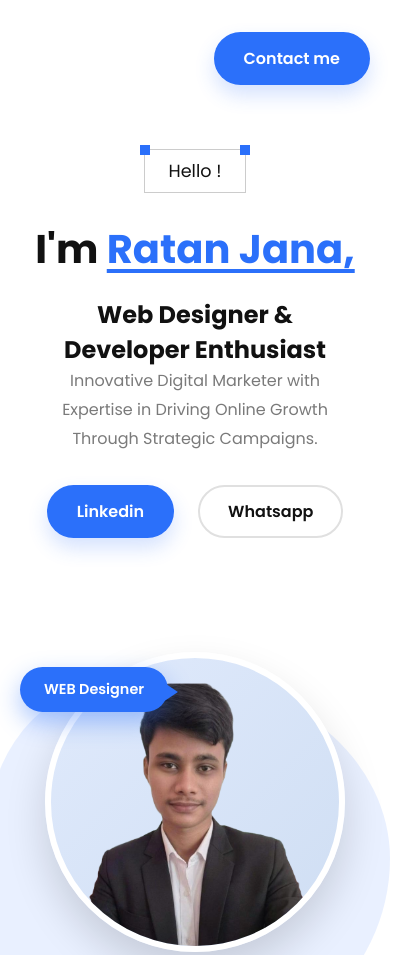
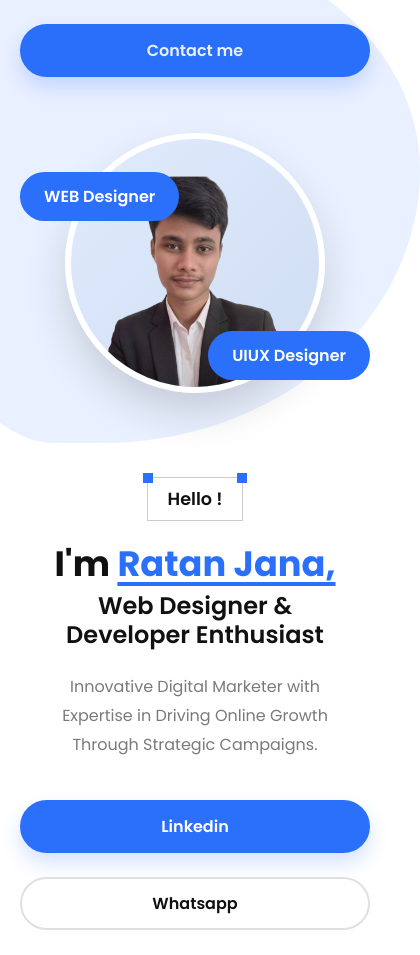
Before and after one commit to Ratan697/Portfolio-Website, a plain HTML site: page index.html in a window 390 px wide. Shown: the top 955 px of the page, 420 px wide, since content can reach past the window. Drawn offline with Linux system fonts and the light colour scheme.

Commit message:
style.css

```diff
--- a/style.css
+++ b/style.css
@@ -1,6 +1,7 @@
 /* --- VARIABLES & RESET --- */
 :root {
-    --color-primary: #2b70fa; /* Vibrant Blue */
+    --color-primary: #2b70fa;
+    --color-primary-dark: #1a56d1; /* For active/click state */
     --color-dark: #111111;
     --color-gray: #7a7a7a;
     --color-light: #ffffff;
@@ -18,19 +19,6 @@ body {
     position: relative;
 }
 
-/* --- BACKGROUND SVG --- */
-.bg-pattern {
-    position: absolute;
-    top: 0;
-    left: 0;
-    width: 100%;
-    height: 100vh;
-    z-index: -1;
-    opacity: 0.05;
-    pointer-events: none;
-}
-
-/* --- LAYOUT UTILITIES --- */
 .container {
     max-width: var(--container-width);
     margin: 0 auto;
@@ -44,7 +32,6 @@ body {
     justify-content: space-between;
     align-items: center;
 }
-
 
 .nav__list {
     display: flex;
@@ -63,7 +50,7 @@ body {
     color: var(--color-primary);
 }
 
-/* --- BUTTONS --- */
+/* --- BUTTONS (Corrected with Hover & Active states) --- */
 .btn {
     padding: 12px 28px;
     border-radius: 100px;
@@ -71,8 +58,9 @@ body {
     text-decoration: none;
     cursor: pointer;
     border: 2px solid transparent;
-    transition: all 0.3s ease;
+    transition: all 0.2s ease; /* Faster transition for better feel */
     display: inline-block;
+    outline: none;
 }
 
 .btn--primary {
@@ -87,8 +75,24 @@ body {
     border-color: #e0e0e0;
 }
 
-.btn--primary:hover { transform: translateY(-3px); box-shadow: 0 15px 25px rgba(43, 112, 250, 0.3); }
-.btn--outline:hover { border-color: var(--color-dark); background-color: #f9f9f9; }
+/* Hover States */
+.btn--primary:hover {
+    transform: translateY(-3px);
+    background: var(--color-primary-dark);
+    box-shadow: 0 15px 25px rgba(43, 112, 250, 0.3);
+}
+
+.btn--outline:hover {
+    border-color: var(--color-primary);
+    color: var(--color-primary);
+    background-color: rgba(43, 112, 250, 0.05);
+}
+
+/* Active (Click) States - Adds the "Button Press" effect */
+.btn:active {
+    transform: translateY(1px) scale(0.98);
+    box-shadow: 0 5px 10px rgba(0, 0, 0, 0.1);
+}
 
 /* --- HERO SECTION --- */
 .hero {
@@ -97,22 +101,19 @@ body {
     align-items: center;
     min-height: 80vh;
     gap: 2rem;
-    position: relative;
-}
-
-/* --- LEFT SIDE (TEXT) --- */
-.hero__content {
-    padding-right: 2rem;
+    padding: 2rem 0;
 }
 
 .badge-box {
     display: inline-block;
-    padding: 8px 24px;
-    font-size: 1.1rem;
+    padding: 10px 30px;
+    font-size: 1.4rem;
+    font-weight: 600;
     color: var(--color-dark);
     border: 1px solid #ccc;
     position: relative;
     margin-bottom: 2rem;
+    opacity: 0;
 }
 
 .badge-box::before, .badge-box::after {
@@ -128,6 +129,13 @@ body {
 
 .hero__title {
     font-size: clamp(2.5rem, 5vw, 3.8rem);
+    line-height: 1.1;
+    margin-bottom: 0.5rem;
+}
+
+.hero__subtitle {
+    font-size: clamp(1.8rem, 3vw, 2.5rem);
+    font-weight: 600;
     line-height: 1.2;
     margin-bottom: 1.5rem;
 }
@@ -152,74 +160,44 @@ body {
     gap: 1.5rem;
 }
 
-/* --- RIGHT SIDE (VISUAL) --- */
+/* --- VISUALS --- */
 .hero__visual {
     position: relative;
     display: flex;
     justify-content: center;
-    align-items: center;
-    height: 100%;
-    /* Ensures tags are visible */
-    z-index: 1;
 }
 
-/* 1. THE CIRCULAR FRAME (New Code) */
 .hero__img-wrapper {
-    /* Circle Size */
     width: 380px;
     height: 380px;
-
-    /* Perfect Circle */
     border-radius: 50%;
-
-    /* Background Gradient inside the circle */
     background: linear-gradient(135deg, #e0eafc 0%, #cfdef3 100%);
-
-    /* Clip the image */
     overflow: hidden;
-
-    /* White Border & Shadow */
     border: 6px solid white;
     box-shadow: 0 20px 40px rgba(0,0,0,0.15);
-
-    position: relative;
-    z-index: 2; /* Sits above the blob */
+    z-index: 2;
 }
 
-/* 2. THE IMAGE INSIDE (New Code) */
-/* 2. THE IMAGE INSIDE (Updated for tight zoom) */
 .hero__img {
     width: 100%;
     height: 100%;
-
-    /* 'cover' ensures the image fills the circle without squishing */
     object-fit: cover;
-
-    /* Align to the bottom first */
     object-position: center bottom;
-
-    /* --- KEY CHANGES HERE --- */
-    /* scale(1.6): Zooms in significantly (60% bigger) */
-    /* translateY(70px): Pushes the image DOWN to hide hands at the bottom */
-    /* Adjust these two numbers to fit your specific photo perfectly */
     transform: scale(1.6) translateY(70px);
 }
 
-/* 3. BACKGROUND BLOB (Moved behind circle) */
 .blob {
     position: absolute;
     width: 500px;
     height: 500px;
     background: var(--color-primary);
-    border-radius: 40% 60% 70% 30% / 40% 50% 60% 50%; /* Organic shape */
-
-    z-index: 0; /* Behind everything */
+    border-radius: 40% 60% 70% 30% / 40% 50% 60% 50%;
+    z-index: 0;
     right: -50px;
     bottom: -50px;
-    opacity: 0.1; /* Faded background effect */
+    opacity: 0.1;
 }
 
-/* FLOATING TAGS */
 .float-tag {
     position: absolute;
     background: var(--color-primary);
@@ -227,60 +205,81 @@ body {
     padding: 12px 24px;
     border-radius: 50px;
     font-weight: 600;
-    font-size: 0.9rem;
-    box-shadow: 0 10px 25px rgba(43, 112, 250, 0.4);
-    z-index: 3; /* Top layer */
+    z-index: 3;
 }
 
-.tag-web {
-    top: 20%;
-    left: -30px; /* Shifted left to clear the circle */
+.tag-web { top: 20%; left: -30px; }
+.tag-ui { bottom: 0; right: -30px; }
+
+/* --- ANIMATIONS SECTION --- */
+
+@keyframes slideFromRight {
+    from { transform: translateX(100px); opacity: 0; }
+    to { transform: translateX(0); opacity: 1; }
 }
 
-.tag-web::before {
-    content: '';
-    position: absolute;
-    top: 15px;
-    right: -10px; /* Triangle pointing to the circle */
-    border-top: 10px solid transparent;
-    border-bottom: 10px solid transparent;
-    border-left: 15px solid var(--color-primary);
+@keyframes slideFromLeft {
+    from { transform: translateX(-100px); opacity: 0; }
+    to { transform: translateX(0); opacity: 1; }
 }
 
-.tag-ui {
-    bottom: 0;
-    right: -30px;
+@keyframes slideFromBottom {
+    from { transform: translateY(60px); opacity: 0; }
+    to { transform: translateY(0); opacity: 1; }
 }
 
-/* --- MOBILE RESPONSIVE --- */
-@media (max-width: 968px) {
-    .hero {
-        grid-template-columns: 1fr;
-        text-align: center;
-        gap: 4rem;
-        padding-top: 2rem;
-    }
+/* Applying the Animations */
 
+.badge-box { animation: slideFromLeft 0.8s ease-out forwards; }
+.hero__visual { animation: slideFromRight 1s ease-out forwards; }
+.hero__title { animation: slideFromLeft 1s ease-out forwards; }
+.hero__subtitle, .hero__description { animation: slideFromBottom 1.2s ease-out forwards; }
+
+/* Contact button - One time entrance from right */
+.btn--contact {
+    opacity: 0;
+    animation: slideFromRight 1s ease-out forwards;
+    animation-delay: 0.5s;
+}
+
+/* Nav Links Staggered Rise */
+.nav__list li {
+    opacity: 0;
+    animation: slideFromBottom 0.6s ease-out forwards;
+}
+.nav__list li:nth-child(1) { animation-delay: 0.1s; }
+.nav__list li:nth-child(2) { animation-delay: 0.2s; }
+.nav__list li:nth-child(3) { animation-delay: 0.3s; }
+.nav__list li:nth-child(4) { animation-delay: 0.4s; }
+
+/* Action Buttons Rise */
+.hero__actions .btn {
+    opacity: 0;
+    animation: slideFromBottom 0.5s ease-out forwards;
+}
+.hero__actions .btn:nth-child(1) { animation-delay: 0.6s; }
+.hero__actions .btn:nth-child(2) { animation-delay: 0.7s; }
+
+/* --- RESPONSIVE MEDIA QUERIES --- */
+
+@media screen and (max-width: 968px) {
+    .hero { grid-template-columns: 1fr; text-align: center; gap: 4rem; }
+    .hero__content { order: 2; }
+    .hero__visual { order: 1; margin-bottom: 20px; }
     .nav__list { display: none; }
+    .hero__description { margin: 0 auto 2.5rem; }
+    .hero__actions { justify-content: center; }
+    .hero__img-wrapper { width: 320px; height: 320px; }
+}
 
-    .hero__content { padding-right: 0; }
-    .hero__description { margin: 0 auto 2rem; }
-    .hero__actions { justify-content: center; }
-
-    .hero__visual {
-        overflow: visible;
-        margin-bottom: 50px;
-        /* Add some space for the mobile layout */
-        min-height: 400px;
-    }
-
-    .hero__img-wrapper {
-        width: 300px;
-        height: 300px;
-    }
-
-    .blob { width: 400px; height: 400px; right: -20px; }
-
-    .tag-web { left: 0; }
-    .tag-ui { right: 0; }
+@media screen and (max-width: 480px) {
+    .header { padding: 1.5rem 0; }
+    .hero__title { font-size: 2.2rem; }
+    .hero__subtitle { font-size: 1.5rem; }
+    .badge-box { font-size: 1.1rem; padding: 8px 20px; margin-bottom: 1.5rem; }
+    .hero__img-wrapper { width: 260px; height: 260px; }
+    .hero__actions { flex-direction: column; width: 100%; }
+    .btn { width: 100%; text-align: center; }
+    .tag-web { left: 0; top: 15%; }
+    .tag-ui { right: 0; bottom: 5%; }
 }
```
